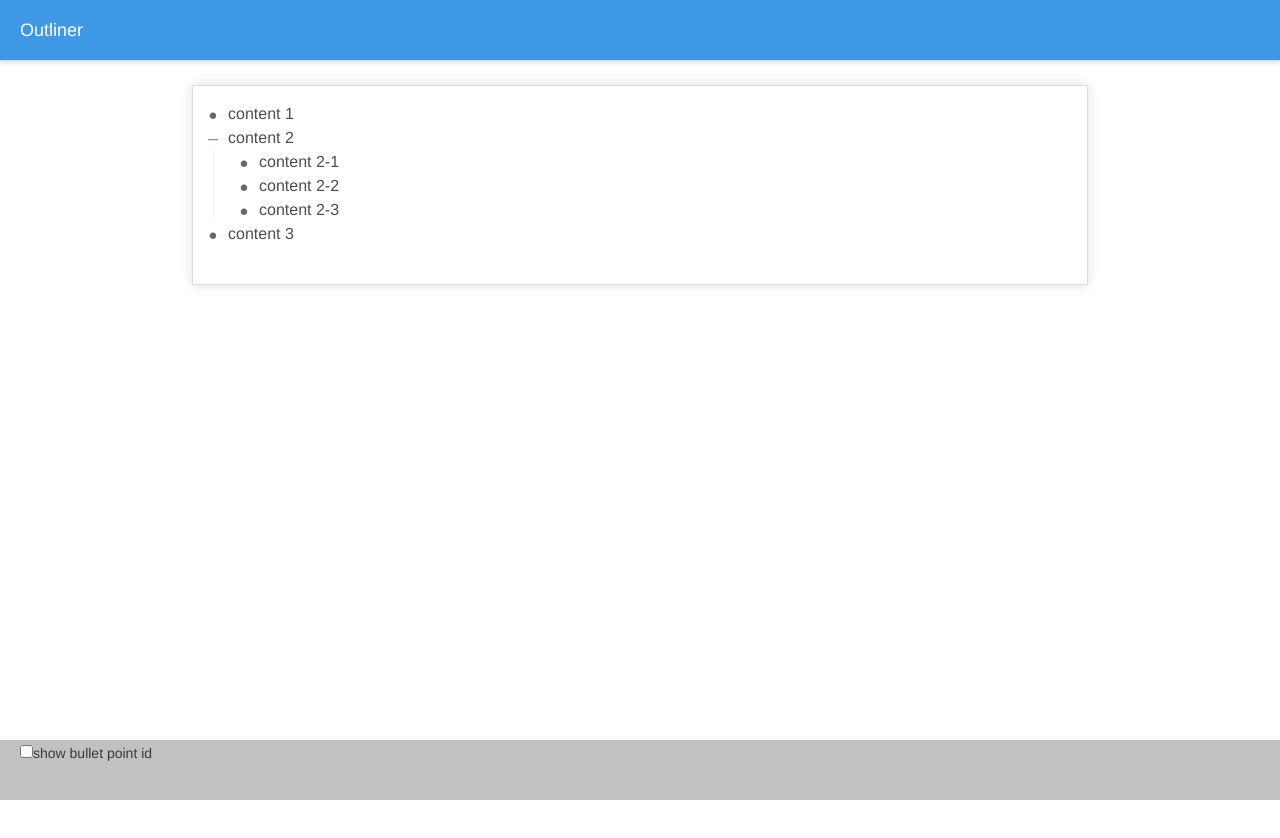
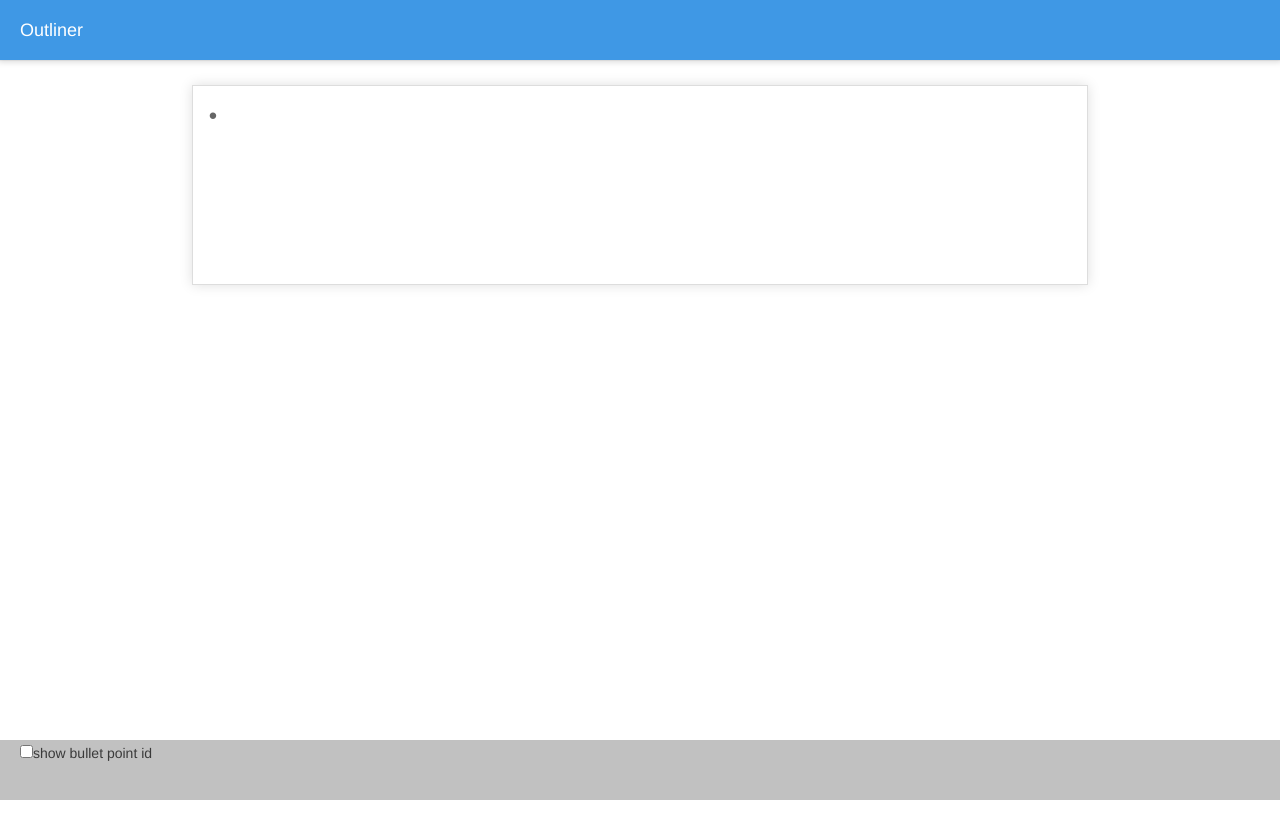
Before and after one commit to Yixi/outliner, a React app: page / in a window 1280 px wide. Shown: the top 838 px of the page. Built offline with nearby package versions, Linux system fonts and the light colour scheme; the HTML template or start-up script is replaced by a standard one.

Commit message:
add a local data manage to store the data

```diff
--- a/src/index.tsx
+++ b/src/index.tsx
@@ -4,6 +4,7 @@ import App from '@root/views/App'
 import { Provider } from 'mobx-react'
 import store from './store'
 import './styles/base.less'
+import storageLocal from '@root/storage/local'
 
 const mountNode = document.getElementById('MainApp')
 
@@ -13,4 +14,6 @@ if (process.env.NODE_ENV === 'development') {
   })
 }
 
+storageLocal.init()
+
 ReactDOM.render(<Provider {...store}><App/></Provider>, mountNode)
--- a/src/storage/local.ts
+++ b/src/storage/local.ts
@@ -1,20 +1,78 @@
 import store from '@root/store'
-import { IBulletPoint } from '@root/store/data'
+import { BULLET_POINT_TEMP, IBulletPoint } from '@root/store/data'
+import { autorun, toJS } from 'mobx'
+import { debounce } from 'lodash'
+import { convertFromRaw, convertToRaw, RawDraftContentState } from 'draft-js'
 
 const STORE_KEY = 'Y_OUTLINER_DOCUMENT'
 
+interface IBulletPointLocal extends Pick<IBulletPoint, Exclude<keyof IBulletPoint, 'content' | 'children'>> {
+  content: RawDraftContentState
+  children: IBulletPointLocal[]
+}
+
+
 class StorageLocal {
-  // constructor() {
-  //
-  // }
 
-  store() {
-    const tree = this.dataToLocal(store.data.tree)
+  init() {
+    console.info('start local storage')
+
+    this.initWatchTree()
+
   }
 
-  private dataToLocal(tree: IBulletPoint[]) {
+  store(tree: IBulletPoint[]) {
+    console.info('[info] Store Tree Data To Local')
+    const treeWithRawContent = this.treeContentToRaw(tree)
+    localStorage.setItem(STORE_KEY, JSON.stringify(treeWithRawContent))
+  }
 
-    console.log(tree)
+  getData(): IBulletPoint[] {
+
+    const treeWithRawContent = JSON.parse(localStorage.getItem(STORE_KEY)) as IBulletPointLocal[]
+
+    console.log(treeWithRawContent)
+
+    if (treeWithRawContent) {
+      return this.treeRawToContent(treeWithRawContent)
+    } else {
+      return [{
+        ...BULLET_POINT_TEMP,
+        id: '1',
+      }]
+    }
+
+  }
+
+  private initWatchTree() {
+
+    const debounceTreeChange = debounce((tree: IBulletPoint[]) => {
+      this.store(tree)
+    }, 3 * 1000)
+
+    autorun(() => {
+      debounceTreeChange(toJS(store.data.tree))
+    })
+  }
+
+  private treeContentToRaw(tree: IBulletPoint[]): IBulletPointLocal[] {
+    return tree.map((bulletPoint) => {
+      return {
+        ...bulletPoint,
+        content: convertToRaw(bulletPoint.content),
+        children: this.treeContentToRaw(bulletPoint.children),
+      }
+    })
+  }
+
+  private treeRawToContent(tree: IBulletPointLocal[]): IBulletPoint[] {
+    return tree.map((bulletPoint) => {
+      return {
+        ...bulletPoint,
+        content: convertFromRaw(bulletPoint.content),
+        children: this.treeRawToContent(bulletPoint.children),
+      }
+    })
   }
 
 }
--- a/src/store/data/index.ts
+++ b/src/store/data/index.ts
@@ -11,7 +11,7 @@ export interface IBulletPoint {
   children: IBulletPoint[]
 }
 
-const BULLET_POINT_TEMP: IBulletPoint = {
+export const BULLET_POINT_TEMP: IBulletPoint = {
   id: '',
   content: ContentState.createFromText(''),
   parentId: '',
--- a/src/views/editor-area/index.tsx
+++ b/src/views/editor-area/index.tsx
@@ -4,63 +4,19 @@ import { Data, IBulletPoint } from '@root/store/data'
 import { inject } from 'mobx-react'
 import './index.less'
 import { ContentState, convertFromHTML, EditorState } from 'draft-js'
+import storageLocal from '@root/storage/local'
 
 interface IProps {
   data?: Data
 }
 
-const mockData: IBulletPoint[] = [
-  {
-    id: '1',
-    content:
-      ContentState.createFromText('content 1'),
-    children: [],
-    parentId: null,
-    expand: true,
-  },
-  {
-    id: '2',
-    content: ContentState.createFromText('content 2'),
-    parentId: null,
-    expand: true,
-    children: [
-      {
-        id: '2-1',
-        content: ContentState.createFromText('content 2-1'),
-        children: [],
-        parentId: '2',
-        expand: true,
-      },
-      {
-        id: '2-2',
-        content: (ContentState.createFromText('content 2-2')),
-        children: [],
-        parentId: '2',
-        expand: true,
-      },
-      {
-        id: '2-3',
-        content: (ContentState.createFromText('content 2-3')),
-        children: [],
-        parentId: '2',
-        expand: true,
-      },
-    ],
-  },
-  {
-    id: '3',
-    content: (ContentState.createFromText('content 3')),
-    children: [],
-    parentId: null,
-    expand: true,
-  },
-]
-
 @inject('data')
 export default class EditArea extends React.PureComponent<IProps> {
 
   componentDidMount() {
-    this.props.data.setTree(mockData)
+
+    this.props.data.setTree(storageLocal.getData())
+
   }
 
   render() {
```
